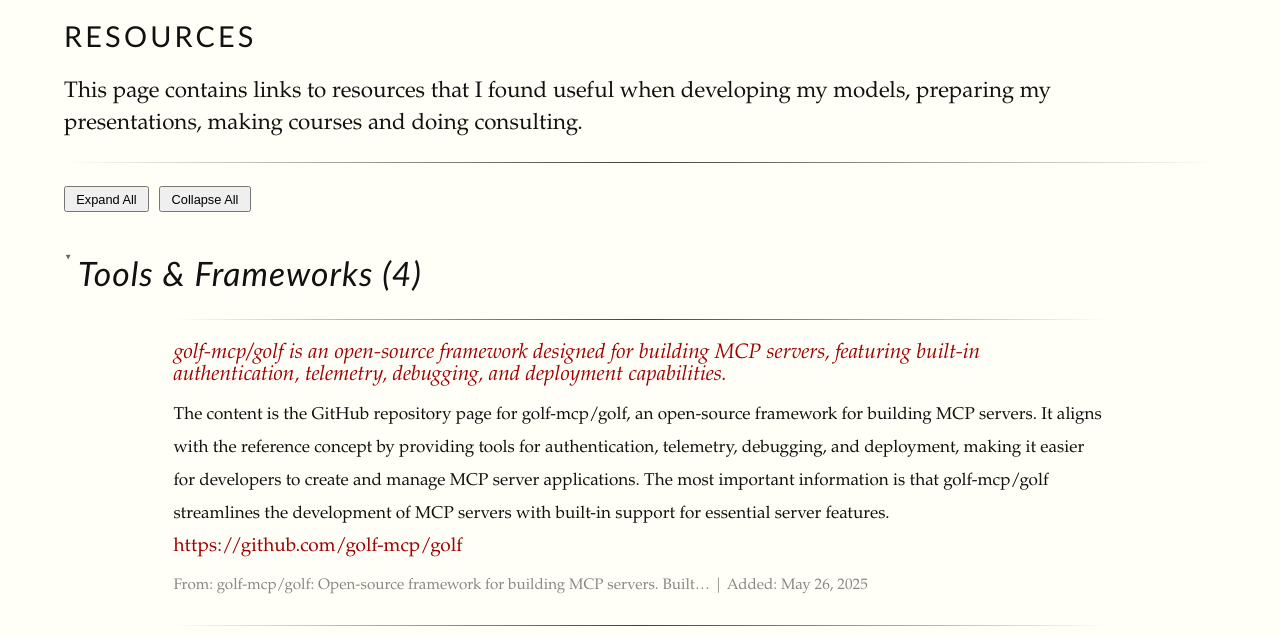
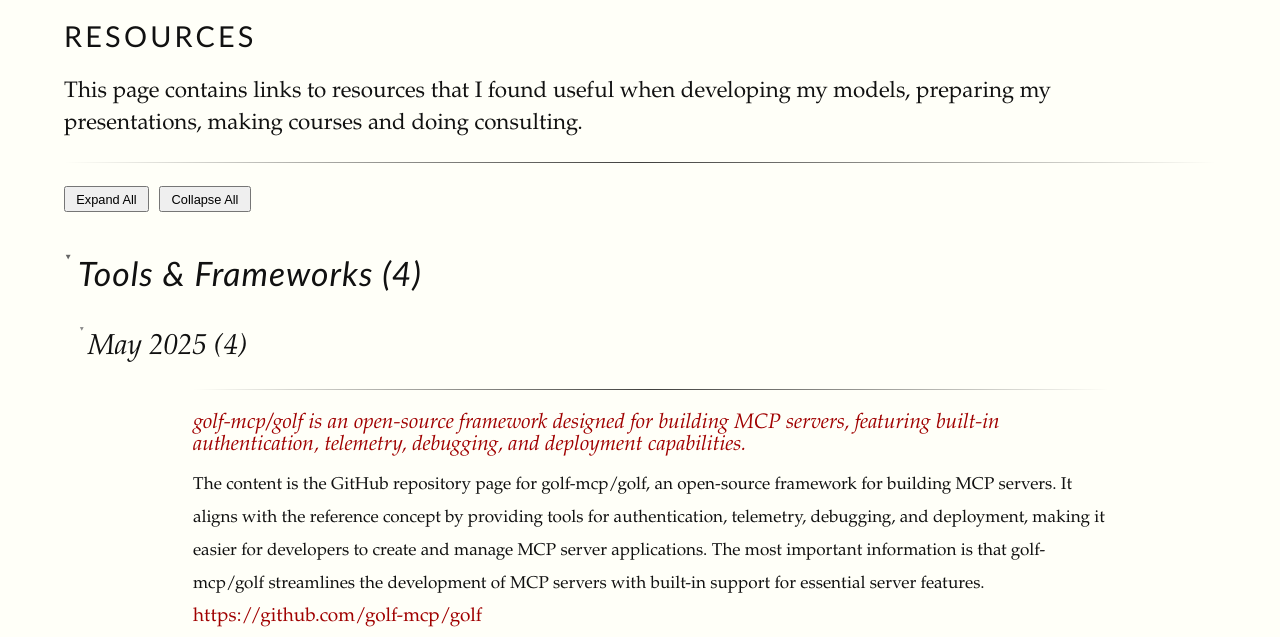
Before and after one commit to ltoscano/ltoscano.github.io, a website: page resources/index.html in a window 1280 px wide. Both pictures are taken after a click on the button "Expand All". Shown: the part 143-780 px from the top of the page. Drawn offline with nearby package versions, Linux system fonts and the light colour scheme; some packages are replaced by stand-ins of ours.

Commit message:
feat: Implement month-year grouping for resources with toggle functionality

```diff
--- a/resources/index.html
+++ b/resources/index.html
@@ -105,6 +105,50 @@
         font-size: 0.8em;
         color: #888;
         margin-top: 0.5em;
+    }
+
+    /* Month/Year grouping styles */
+    .month-year-group {
+        margin-left: 1em;
+        margin-bottom: 1em;
+    }
+
+    .month-year-header {
+        cursor: pointer;
+        display: flex;
+        align-items: center;
+        margin-bottom: 0.3em;
+        user-select: none;
+        font-size: 0.9em;
+    }
+
+    .month-year-header:hover {
+        color: #a05b7e;
+    }
+
+    .month-year-toggle {
+        margin-right: 0.3em;
+        font-size: 0.7em;
+        color: #888;
+        transition: transform 0.2s ease;
+    }
+
+    .month-year-toggle.collapsed {
+        transform: rotate(-90deg);
+    }
+
+    .month-year-content {
+        overflow: hidden;
+        transition: max-height 0.3s ease;
+        margin-left: 0.5em;
+    }
+
+    .month-year-content.collapsed {
+        max-height: 0;
+    }
+
+    .month-year-content.expanded {
+        max-height: none;
     }
   </style>
 
@@ -258,9 +302,66 @@
     return grouped;
 }
 
+// Function to group items by month and year
+function groupByMonthYear(items) {
+    const grouped = {};
+
+    items.forEach(item => {
+        const date = parseDateString(item.resourceDate);
+        const monthYearKey = `${date.toLocaleDateString('en-US', { month: 'long', year: 'numeric' })}`;
+
+        if (!grouped[monthYearKey]) {
+            grouped[monthYearKey] = [];
+        }
+
+        grouped[monthYearKey].push(item);
+    });
+
+    // Sort month-year keys chronologically (most recent first)
+    const sortedKeys = Object.keys(grouped).sort((a, b) => {
+        const dateA = new Date(a);
+        const dateB = new Date(b);
+        return dateB - dateA;
+    });
+
+    const sortedGrouped = {};
+    sortedKeys.forEach(key => {
+        sortedGrouped[key] = grouped[key];
+    });
+
+    return sortedGrouped;
+}
+
+// Function to parse Italian date string
+function parseDateString(dateString) {
+    const months = {
+        'gennaio': 0, 'febbraio': 1, 'marzo': 2, 'aprile': 3, 'maggio': 4, 'giugno': 5,
+        'luglio': 6, 'agosto': 7, 'settembre': 8, 'ottobre': 9, 'novembre': 10, 'dicembre': 11
+    };
+
+    const dateRegex = /(\d{1,2})\s+(\w+)\s+(\d{4})/;
+    const match = dateString.match(dateRegex);
+
+    if (match) {
+        const day = parseInt(match[1]);
+        const month = months[match[2].toLowerCase()];
+        const year = parseInt(match[3]);
+
+        if (month !== undefined) {
+            return new Date(year, month, day);
+        }
+    }
+
+    // Fallback to current date
+    return new Date();
+}
+
 // Function to generate HTML for a category section
 function generateCategoryHTML(categoryName, items) {
     const categoryId = categoryName.replace(/\s+/g, '-').toLowerCase();
+
+    // Group items by month and year
+    const monthYearGroups = groupByMonthYear(items);
 
     let html = `
         <div class="resources-category">
@@ -269,10 +370,24 @@
                 <h2 class="content-listing-header sans">${categoryName} (${items.length})</h2>
             </div>
             <div class="category-content expanded" id="content-${categoryId}">
+    `;
+
+    // Generate HTML for each month-year group
+    Object.entries(monthYearGroups).forEach(([monthYear, monthItems]) => {
+        const monthYearId = `${categoryId}-${monthYear.replace(/\s+/g, '-').toLowerCase()}`;
+
+        html += `
+                <div class="month-year-group">
+                    <div class="month-year-header" onclick="toggleMonthYear('${monthYearId}')">
+                        <span class="month-year-toggle" id="toggle-${monthYearId}">▼</span>
+                        <h3>${monthYear} (${monthItems.length})</h3>
+                    </div>
+                    <div class="month-year-content expanded" id="content-${monthYearId}">
                         <ul class="content-listing">
         `;
 
-    items.forEach(item => {
+        // Generate items for this month-year
+        monthItems.forEach(item => {
             html += `
                         <li class="listing resources-item">
                             <hr class="slender" />
@@ -320,6 +435,12 @@
                     </div>
                 </div>
         `;
+    });
+
+    html += `
+            </div>
+        </div>
+    `;
     return html;
 }
 
@@ -345,12 +466,35 @@
     }
 }
 
+// Function to toggle month-year group visibility
+function toggleMonthYear(monthYearId) {
+    const content = document.getElementById(`content-${monthYearId}`);
+    const toggle = document.getElementById(`toggle-${monthYearId}`);
+
+    if (content && toggle) {
+        if (content.classList.contains('collapsed')) {
+            // Expand month-year group
+            content.classList.remove('collapsed');
+            content.classList.add('expanded');
+            toggle.classList.remove('collapsed');
+            toggle.textContent = '▼';
+        } else {
+            // Collapse month-year group
+            content.classList.remove('expanded');
+            content.classList.add('collapsed');
+            toggle.classList.add('collapsed');
+            toggle.textContent = '▶';
+        }
+    }
+}
+
 // Function to toggle all categories
 function toggleAllCategories(expand) {
-    const allContents = document.querySelectorAll('.category-content');
-    const allToggles = document.querySelectorAll('.category-toggle');
+    // Handle main categories
+    const allCategoryContents = document.querySelectorAll('.category-content');
+    const allCategoryToggles = document.querySelectorAll('.category-toggle');
 
-    allContents.forEach(content => {
+    allCategoryContents.forEach(content => {
         if (expand) {
             content.classList.remove('collapsed');
             content.classList.add('expanded');
@@ -360,7 +504,31 @@
         }
     });
 
-    allToggles.forEach(toggle => {
+    allCategoryToggles.forEach(toggle => {
+        if (expand) {
+            toggle.classList.remove('collapsed');
+            toggle.textContent = '▼';
+        } else {
+            toggle.classList.add('collapsed');
+            toggle.textContent = '▶';
+        }
+    });
+
+    // Handle nested month-year groups
+    const allMonthYearContents = document.querySelectorAll('.month-year-content');
+    const allMonthYearToggles = document.querySelectorAll('.month-year-toggle');
+
+    allMonthYearContents.forEach(content => {
+        if (expand) {
+            content.classList.remove('collapsed');
+            content.classList.add('expanded');
+        } else {
+            content.classList.remove('expanded');
+            content.classList.add('collapsed');
+        }
+    });
+
+    allMonthYearToggles.forEach(toggle => {
         if (expand) {
             toggle.classList.remove('collapsed');
             toggle.textContent = '▼';
```
Lines whose indentation alone changed are shown as unchanged.
